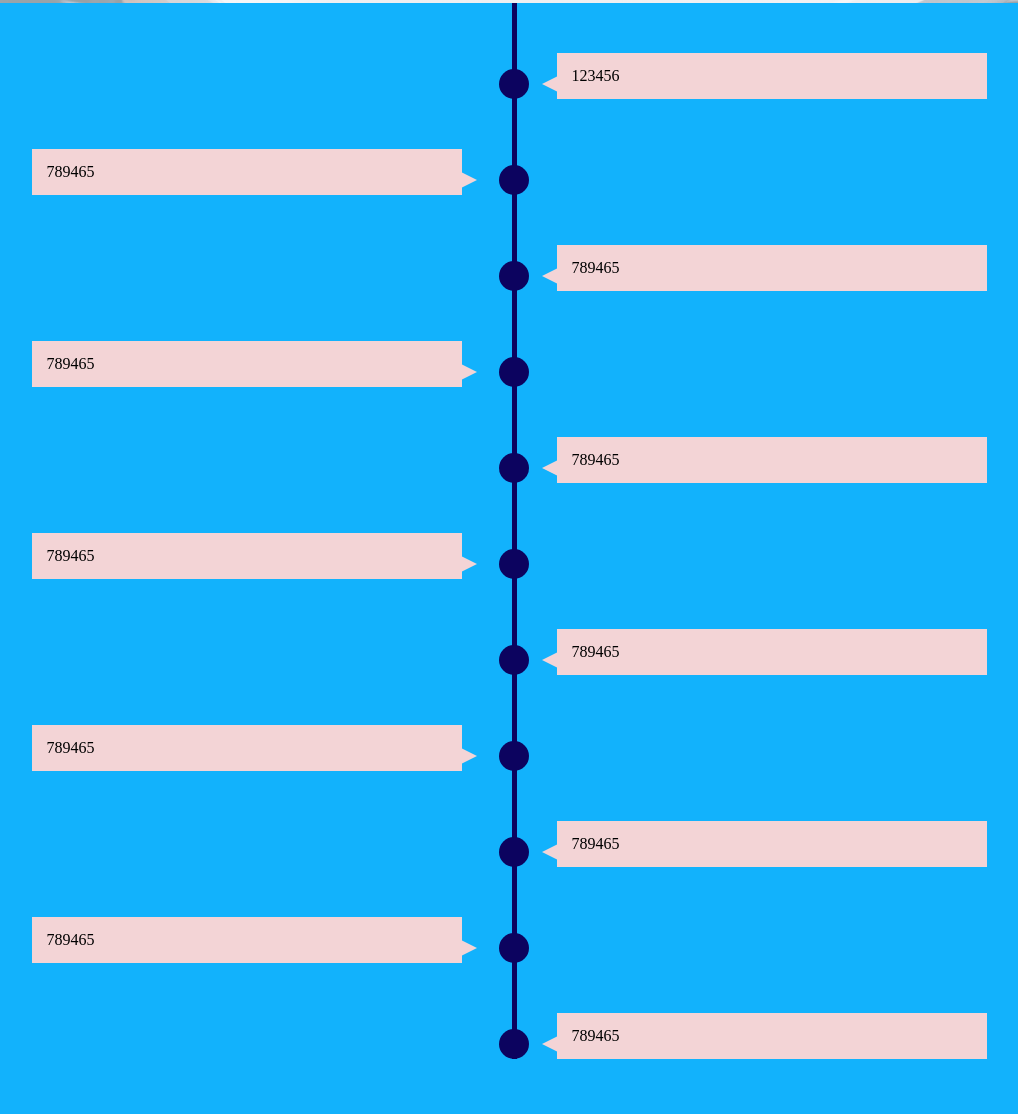
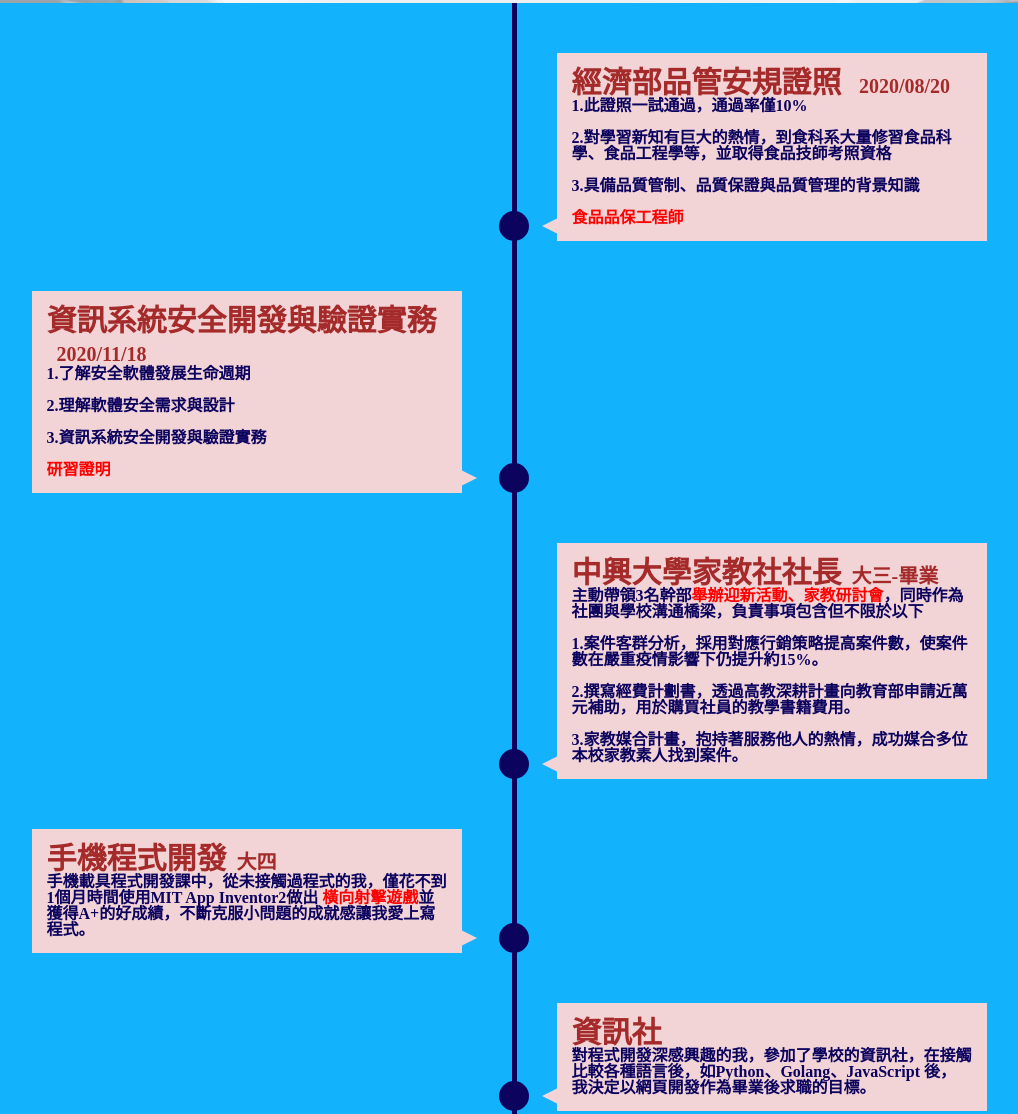
Before and after one commit to chienniman/profolio, a plain HTML site: page index.html in a window 1280 px wide. Shown: the part 797-1911 px from the top of the page, without its empty margins (126-1144 px from the left). Drawn offline with nearby package versions, Linux system fonts and the light colour scheme; a web font is replaced by a local one.

Commit message:
技能樹電腦版完成

```diff
--- a/_main.scss
+++ b/_main.scss
@@ -147,7 +147,21 @@ body{
 
         }
     }
-
+    .text{
+        color: rgb(12, 3, 95);
+        font-weight: 600;
+    }
+    .time{
+        font-size: 30px;
+        color: brown;
+    }
+    .danger_color{
+        color: red;
+    }
+    .text_small{
+        font-size: 20px;
+        padding-left: 10px;
+    }
 
 }
 #webDeve{
--- a/index.html
+++ b/index.html
@@ -140,37 +140,62 @@
         <section id="timeline">
           <ul>
             <li>
-              <div>123456</div>
+              <div class="text">
+                <h3 class="time">經濟部品管安規證照
+                  <span class="text_small">2020/08/20</span></h3>
+                  1.此證照一試通過，通過率僅10%<br><br>
+                  2.對學習新知有巨大的熱情，到食科系大量修習食品科學、食品工程學等，並取得食品技師考照資格<br><br>
+                  3.具備品質管制、品質保證與品質管理的背景知識<br><br>
+                  <a class="danger_color" href="#">食品品保工程師</a>
+              </div>
             </li>
             <li>
-              <div>789465</div>
+              <div class="text">
+                <h3 class="time">資訊系統安全開發與驗證實務
+                  <span class="text_small">2020/11/18</span></h3>
+                  1.了解安全軟體發展生命週期<br><br>
+                  2.理解軟體安全需求與設計<br><br>
+                  3.資訊系統安全開發與驗證實務<br><br>
+                  <a class="danger_color" href="#">研習證明</a>
+              </div>
             </li>
             <li>
-              <div>789465</div>
+              <div class="text">
+                <h3 class="time">中興大學家教社社長<span class="text_small">大三-畢業</span></h3>
+                主動帶領3名幹部<a class="danger_color" href="#">舉辦迎新活動、家教研討會</a>，同時作為社團與學校溝通橋梁，負責事項包含但不限於以下<br><br>
+                1.案件客群分析，採用對應行銷策略提高案件數，使案件數在嚴重疫情影響下仍提升約15%。<br><br>
+                2.撰寫經費計劃書，透過高教深耕計畫向教育部申請近萬元補助，用於購買社員的教學書籍費用。<br><br>
+                3.家教媒合計畫，抱持著服務他人的熱情，成功媒合多位本校家教素人找到案件。
+              </div>
             </li>
             <li>
-              <div>789465</div>
+              <div class="text">
+                <h3 class="time">手機程式開發<span class="text_small">大四</span></h3>
+                手機載具程式開發課中，從未接觸過程式的我，僅花不到1個月時間使用MIT App Inventor2做出
+                <a class="danger_color" href="#">橫向射擊遊戲</a>並獲得A+的好成績，不斷克服小問題的成就感讓我愛上寫程式。
+              </div>
             </li>
             <li>
-              <div>789465</div>
+              <div class="text">
+                <h3 class="time">資訊社</h3>
+                對程式開發深感興趣的我，參加了學校的資訊社，在接觸比較各種語言後，如Python、Golang、JavaScript
+                後，我決定以網頁開發作為畢業後求職的目標。
+              </div>
             </li>
             <li>
-              <div>789465</div>
+              <div class="text">
+                <h3 class="time">延畢<span class="text_small">2021/6/30~2022/1/30</span></h3>
+                即將畢業的我，在攻讀資工類研究所與自學線上課程兩者猶豫不決，最後我決定透過延畢一學期並線上自學
+                來成為一名網頁開發的工程師。
+              </div>
             </li>
             <li>
-              <div>789465</div>
-            </li>
-            <li>
-              <div>789465</div>
-            </li>
-            <li>
-              <div>789465</div>
-            </li>
-            <li>
-              <div>789465</div>
-            </li>
-            <li>
-              <div>789465</div>
+              <div class="text">
+                <h3 class="time">大數據全端工程師養成班<span class="text_small">2022/3/5~now</span></h3>
+                 在這裡大量學習業界的技術與開發框架，從前端到後端完整的學習讓我能夠快速寫出符合業界要求的程式碼
+                 ，同時獲得了多人協作開發的寶貴經驗，
+                點<a class="danger_color" href="#">團體專題</a>查看我負責的程式碼。
+              </div>
             </li>
           </ul>
         </section>
```
Also changed, not shown: all.css, 1 other file.
